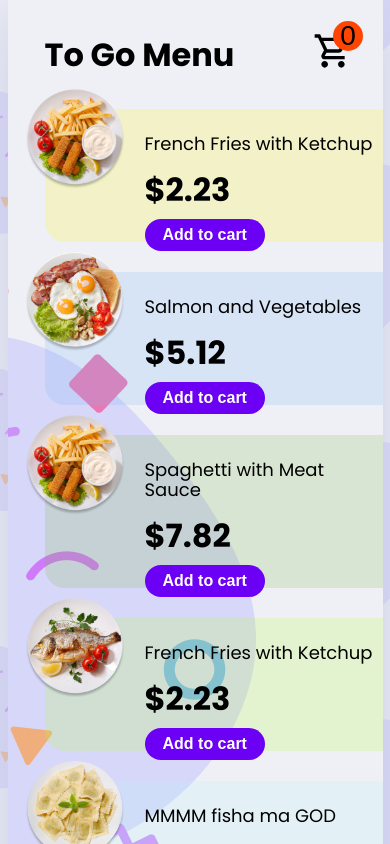
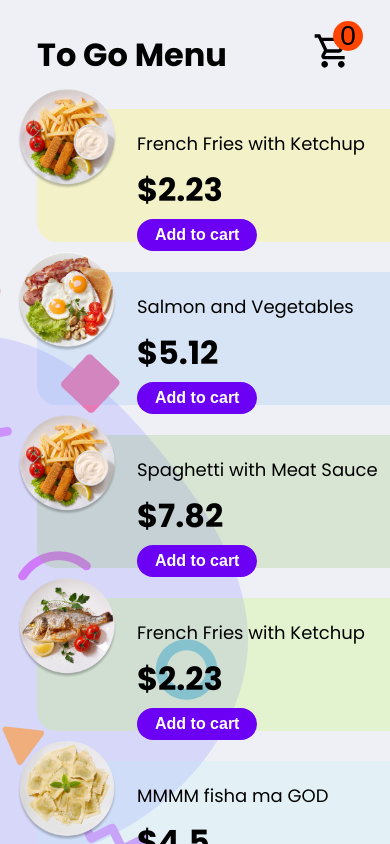
Before and after one commit to helloelio/eCommerce-component, a Vue app: page / in a window 390 px wide. Shown: the top 844 px of the page. Built offline with nearby package versions, Linux system fonts and the light colour scheme.

Commit message:
fix styles

```diff
--- a/src/App.vue
+++ b/src/App.vue
@@ -140,9 +140,8 @@ hr {
 }
 @media screen and (max-width: 580px) {
   .card {
-    min-height: 100%;
+    width: 100%;
     max-height: 100%;
-    overflow: hidden;
   }
 }
 </style>
```
